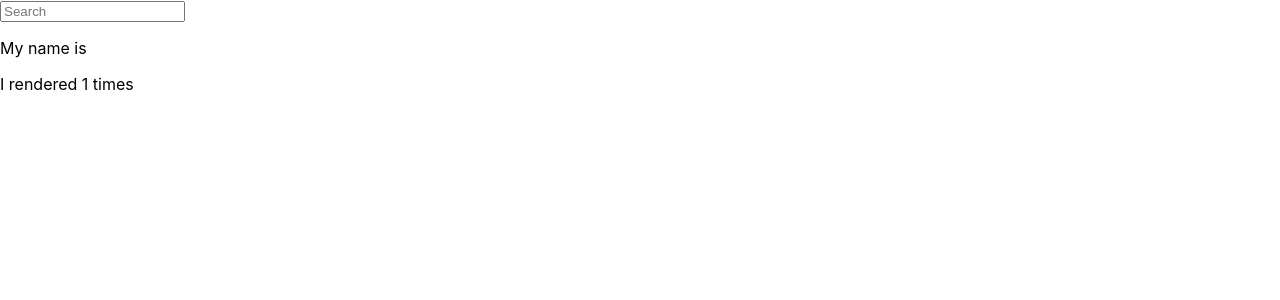
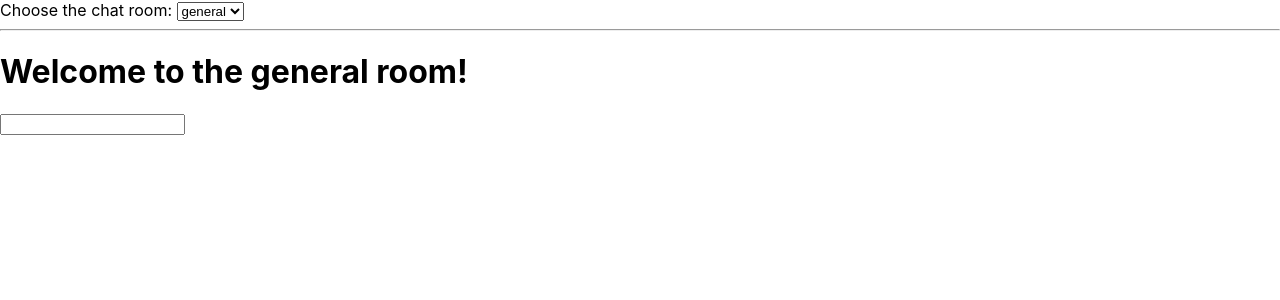
Before and after one commit to barisdevjs/react-exercises, a React (Create React App) app: page / in a window 1280 px wide. Shown: the top 300 px of the page. Built offline with nearby package versions, Linux system fonts and the light colour scheme.

Commit message:
exercises edited part 2

```diff
--- a/src/App.js
+++ b/src/App.js
@@ -1,19 +1,58 @@
-import React, {useEffect, useRef, useState} from "react";
+import { useState, useEffect } from 'react';
 
-export default function App() {
-  const [name, setName] = useState('');
-  const renderCount = useRef(1)
+const serverUrl = 'https://localhost:1234';
+
+function createConnection({ serverUrl, roomId }) {
+    // A real implementation would actually connect to the server
+    return {
+      connect() {
+        console.log('✅ Connecting to "' + roomId + '" room at ' + serverUrl + '...');
+      },
+      disconnect() {
+        console.log('❌ Disconnected from "' + roomId + '" room at ' + serverUrl);
+      }
+    };
+  }
+
+
+function ChatRoom({ roomId }) {
+  const [message, setMessage] = useState('');
 
   useEffect(() => {
-    renderCount.current = renderCount.current + 1
-    console.log(name)
-    }, [name]);
+    const options = {
+      serverUrl: serverUrl,
+      roomId: roomId
+    };
+    const connection = createConnection(options);
+    connection.connect();
+    return () => connection.disconnect();
+  }, [roomId]);
 
   return (
     <>
-  <input type="text" placeholder="Search" value={name} onChange={ e=> setName(e.target.value)} />
-  <p>My name is {name}</p>
-  <p>I rendered {renderCount.current} times</p>
+      <h1>Welcome to the {roomId} room!</h1>
+      <input value={message} onChange={e => setMessage(e.target.value)} />
     </>
-  )
+  );
 }
+
+export default function App() {
+  const [roomId, setRoomId] = useState('general');
+  return (
+    <>
+      <label>
+        Choose the chat room:{' '}
+        <select
+          value={roomId}
+          onChange={e => setRoomId(e.target.value)}
+        >
+          <option value="general">general</option>
+          <option value="travel">travel</option>
+          <option value="music">music</option>
+        </select>
+      </label>
+      <hr />
+      <ChatRoom roomId={roomId} />
+    </>
+  );
+}
--- a/src/allHooks/useRef2.js
+++ b/src/allHooks/useRef2.js
@@ -1,6 +1,6 @@
 import { useRef, useState, useEffect } from 'react';
 import * as React from 'react';
-import './style.css';
+import './App.css';
 
 function App() {
   const timerIdRef = useRef(0);
@@ -52,8 +52,8 @@ function App() {
         <button onClick={startHandler}>Start</button>
         <button onClick={stopHandler}>Stop</button>
         <button onClick={resetHandler}>Reset</button>
-        <button onClick={() => countToNum(5)}>5</button>
-        <button onClick={() => countFromNumber(10)}>10</button>
+        <button onClick={() => countToNum(5)}>0 to 5</button>
+        <button onClick={() => countFromNumber(10)}>10 to 5</button>
       </div>
     </div>
   );
--- a/src/allHooks/useRef3.js
+++ b/src/allHooks/useRef3.js
@@ -3,6 +3,7 @@ import React, { useRef, useState } from "react";
 export default function App() {
   const [name, setName] = useState('');
   const inputRef = useRef()
+  console.log(name) // it will not trigger the useState
 
   function focus() {
     inputRef.current.focus();
--- a/src/allHooks/useRef5.js
+++ b/src/allHooks/useRef5.js
@@ -33,18 +33,21 @@ export default function CatFriends() {
             <img
               src="https://placekitten.com/g/200/200"
               alt="Tom"
+              style={{height:"100vh"}}
             />
           </li>
           <li>
             <img
               src="https://placekitten.com/g/300/200"
               alt="Maru"
+              style={{height:"100vh"}}
             />
           </li>
           <li>
             <img
               src="https://placekitten.com/g/250/200"
               alt="Jellylorum"
+              style={{height:"100vh"}}
             />
           </li>
         </ul>
--- a/src/allHooks/useRef6.js
+++ b/src/allHooks/useRef6.js
@@ -5,10 +5,9 @@ export default function VideoPlayer() {
   const ref = useRef(null);
 
   function handleClick() {
-    const nextIsPlaying = !isPlaying;
-    setIsPlaying(nextIsPlaying);
+    setIsPlaying(!isPlaying);
 
-    if (nextIsPlaying) {
+    if (!isPlaying) {
       ref.current.play();
     } else {
       ref.current.pause();
```
Also changed, not shown: src/allHooks/useEffect2.js (+5 -10 lines), src/allHooks/useRef4.js (+4 -47 lines), src/allHooks/useRef8.js (added, +44 -0 lines).
